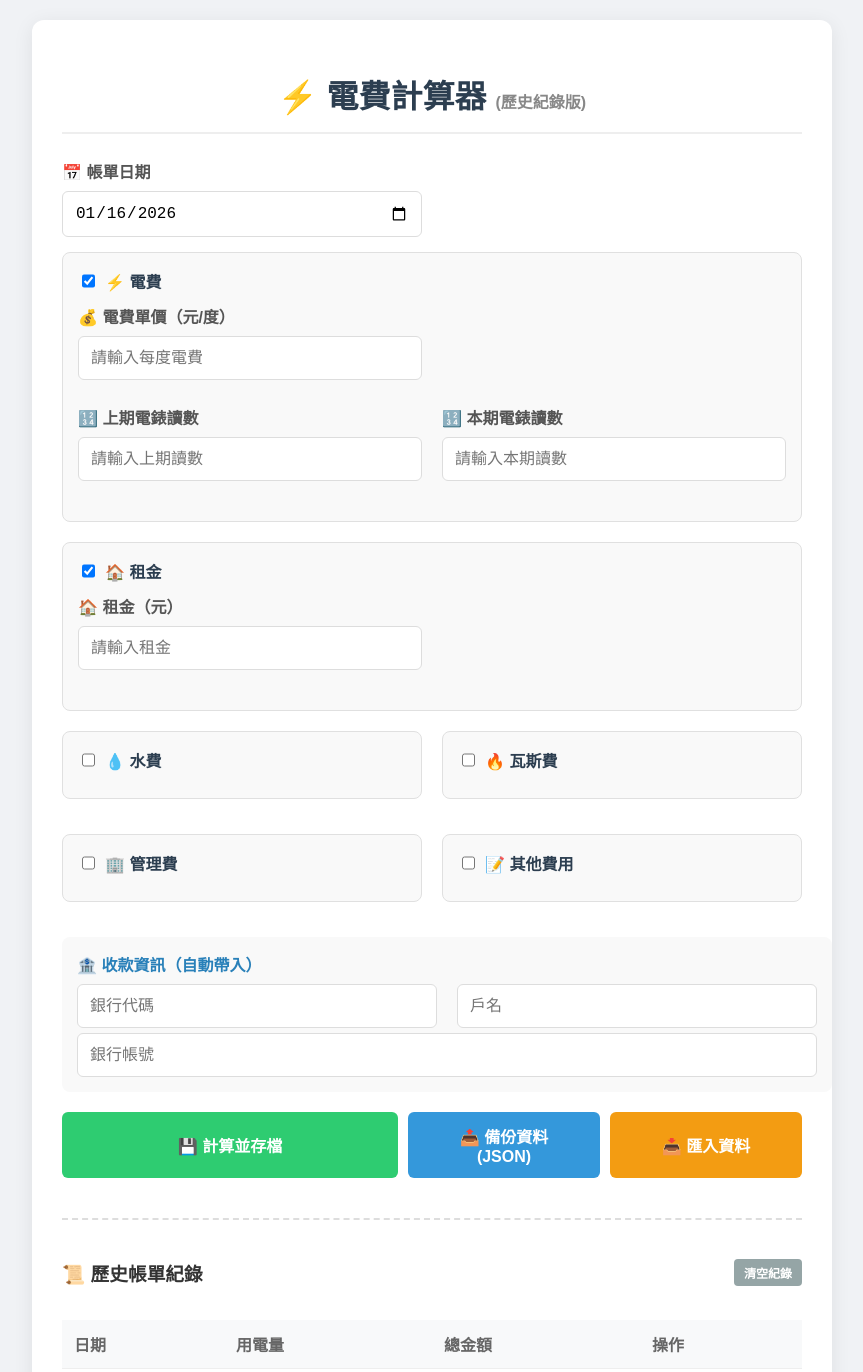
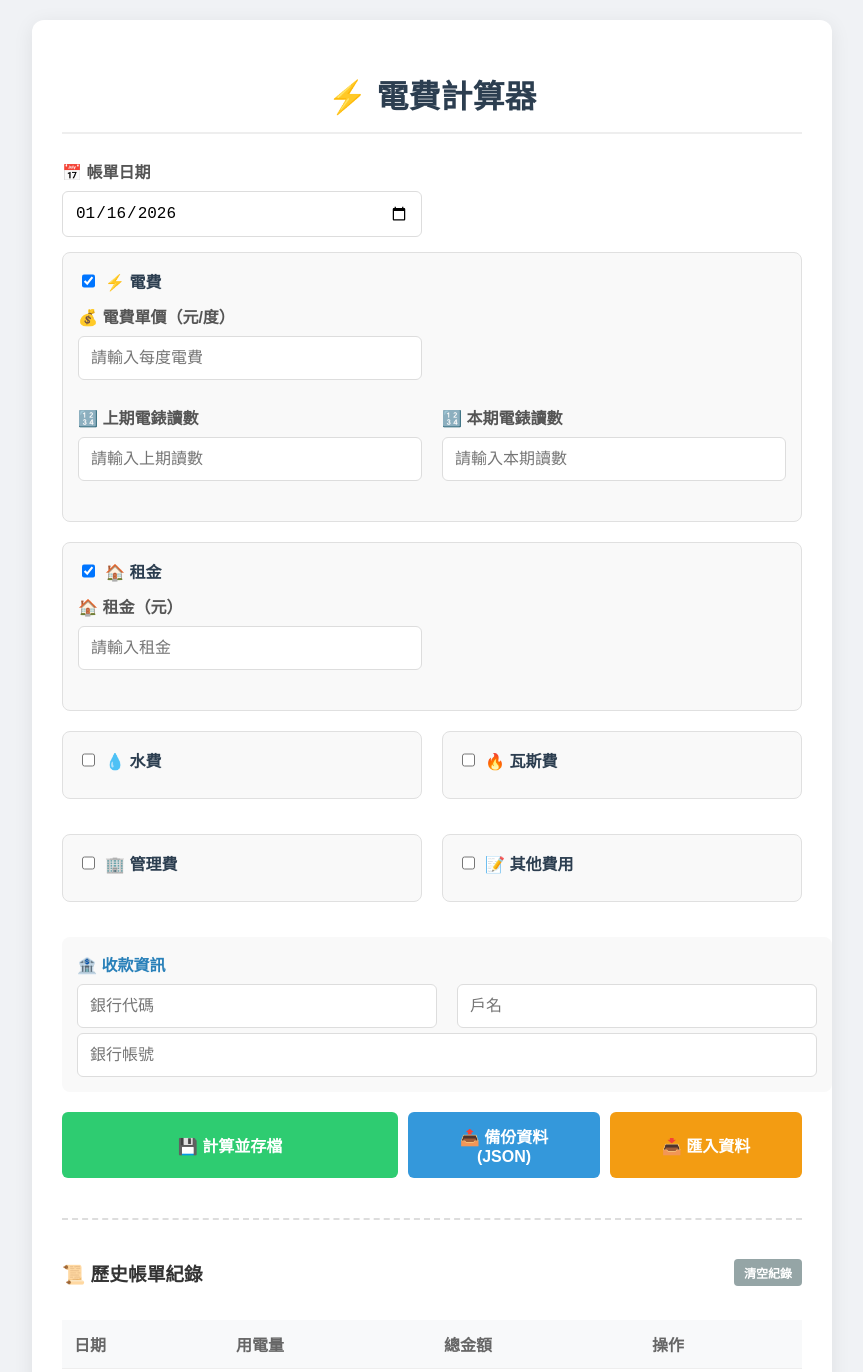
Before and after one commit to bruce-yang-422/landlord-billing-manager, a plain HTML site: page electricity-calculator.html in a window 1280 px wide. Shown: the top 1372 px of the page, without its empty margins (208-1071 px from the left). Drawn offline with Linux system fonts and the light colour scheme.

Commit message:
移除標題中的「歷史紀錄版」和收款資訊中的「自動帶入」文字

```diff
--- a/electricity-calculator.html
+++ b/electricity-calculator.html
@@ -3,7 +3,7 @@
 <head>
     <meta charset="UTF-8">
     <meta name="viewport" content="width=device-width, initial-scale=1.0">
-    <title>電費計算器 (歷史紀錄版)</title>
+    <title>電費計算器</title>
     <style>
         body {
             font-family: 'Microsoft JhengHei', Arial, sans-serif;
@@ -223,7 +223,7 @@
 </head>
 <body>
     <div class="container">
-        <h1>⚡ 電費計算器 <small style="font-size:0.5em; color:#888;">(歷史紀錄版)</small></h1>
+        <h1>⚡ 電費計算器</h1>
 
         <div class="grid-row">
             <div>
@@ -323,7 +323,7 @@
         </div>
 
         <div class="full-row" style="background: #f9f9f9; padding: 15px; border-radius: 8px;">
-            <label style="color:#2980b9;">🏦 收款資訊（自動帶入）</label>
+            <label style="color:#2980b9;">🏦 收款資訊</label>
             <div class="grid-row" style="margin-bottom: 0;">
                 <input type="text" id="bankCode" placeholder="銀行代碼" style="margin-bottom: 5px;">
                 <input type="text" id="payeeName" placeholder="戶名" style="margin-bottom: 5px;">
```
